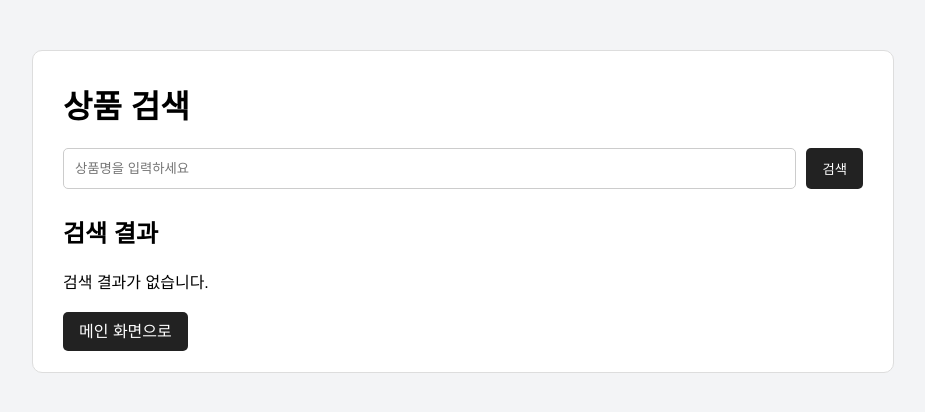
After one commit to seesky7267-stack/secure-coding, a Flask app: page /search in a window 1280 px wide. The commit adds this page. Shown: the top 412 px of the page, without its empty margins (177-1102 px from the left). Run offline with Flask 3, Linux system fonts and the light colour scheme; the visitor is signed in with stand-in values (Sample User, id 1).

Commit message:
Implement product search

```diff
--- a/app.py
+++ b/app.py
@@ -270,6 +270,30 @@ def product_register():
 
     return redirect(url_for("main"))
 
+@app.route("/search")
+def search():
+    user_id = session.get("user_id")
+
+    if user_id is None:
+        return redirect(url_for("index"))
+
+    keyword = request.args.get("keyword", "").strip()
+
+    if not keyword:
+        products = []
+    else:
+        products = (
+            Product.query
+            .filter(Product.name.contains(keyword))
+            .order_by(Product.id.desc())
+            .all()
+        )
+
+    return render_template(
+        "search.html",
+        keyword=keyword,
+        products=products
+    )
 
 if __name__ == "__main__":
     with app.app_context():
--- /dev/null
+++ b/templates/search.html
@@ -0,0 +1,137 @@
+<!DOCTYPE html>
+<html lang="ko">
+<head>
+    <meta charset="UTF-8">
+    <meta name="viewport" content="width=device-width, initial-scale=1.0">
+    <title>상품 검색</title>
+
+    <style>
+        body {
+            margin: 0;
+            font-family: Arial, sans-serif;
+            background-color: #f3f4f6;
+        }
+
+        .container {
+            width: 800px;
+            margin: 50px auto;
+            padding: 30px;
+            background-color: white;
+            border: 1px solid #dddddd;
+            border-radius: 10px;
+        }
+
+        h1 {
+            margin-top: 0;
+        }
+
+        .search-form {
+            display: flex;
+            gap: 10px;
+            margin-bottom: 25px;
+        }
+
+        .search-form input {
+            flex: 1;
+            padding: 11px;
+            border: 1px solid #cccccc;
+            border-radius: 5px;
+        }
+
+        .search-form button,
+        .main-link {
+            padding: 11px 16px;
+            border: none;
+            border-radius: 5px;
+            background-color: #222222;
+            color: white;
+            text-decoration: none;
+            cursor: pointer;
+        }
+
+        .product-item {
+            display: flex;
+            gap: 20px;
+            padding: 15px 0;
+            border-bottom: 1px solid #dddddd;
+        }
+
+        .product-item img {
+            width: 130px;
+            height: 130px;
+            object-fit: cover;
+            border-radius: 5px;
+        }
+
+        .product-name {
+            color: #111111;
+            text-decoration: none;
+        }
+
+        .product-name:hover {
+            text-decoration: underline;
+        }
+
+        .bottom-menu {
+            margin-top: 25px;
+        }
+    </style>
+</head>
+
+<body>
+    <div class="container">
+        <h1>상품 검색</h1>
+
+        <form class="search-form" method="GET" action="/search">
+            <input
+                type="text"
+                name="keyword"
+                value="{{ keyword }}"
+                placeholder="상품명을 입력하세요"
+                required
+            >
+
+            <button type="submit">검색</button>
+        </form>
+
+        <h2>검색 결과</h2>
+
+        {% if products %}
+            {% for product in products %}
+            <div class="product-item">
+                <a href="/products/{{ product.id }}">
+                    <img
+                        src="{{ url_for('static', filename='uploads/' + product.image_filename) }}"
+                        alt="{{ product.name }}"
+                    >
+                </a>
+
+                <div>
+                    <h3>
+                        <a class="product-name" href="/products/{{ product.id }}">
+                            {{ product.name }}
+                        </a>
+                    </h3>
+
+                    <p>{{ "{:,}".format(product.price) }}원</p>
+
+                    {% if product.is_sold %}
+                        <p>판매 완료</p>
+                    {% else %}
+                        <p>판매 중</p>
+                    {% endif %}
+                </div>
+            </div>
+            {% endfor %}
+        {% else %}
+            <p>검색 결과가 없습니다.</p>
+        {% endif %}
+
+        <div class="bottom-menu">
+            <a class="main-link" href="/main">
+                메인 화면으로
+            </a>
+        </div>
+    </div>
+</body>
+</html>
```
Also changed, not shown: templates/main.html (+51 -5 lines).
